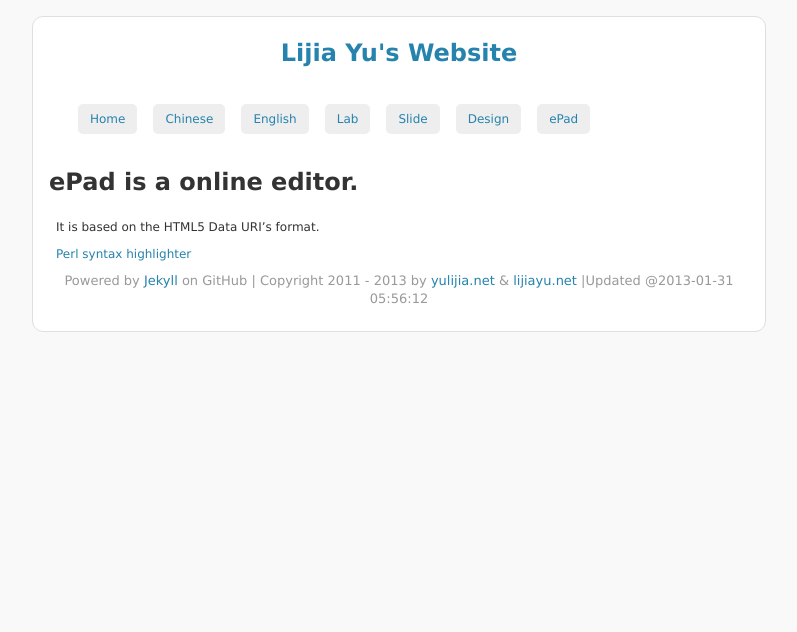
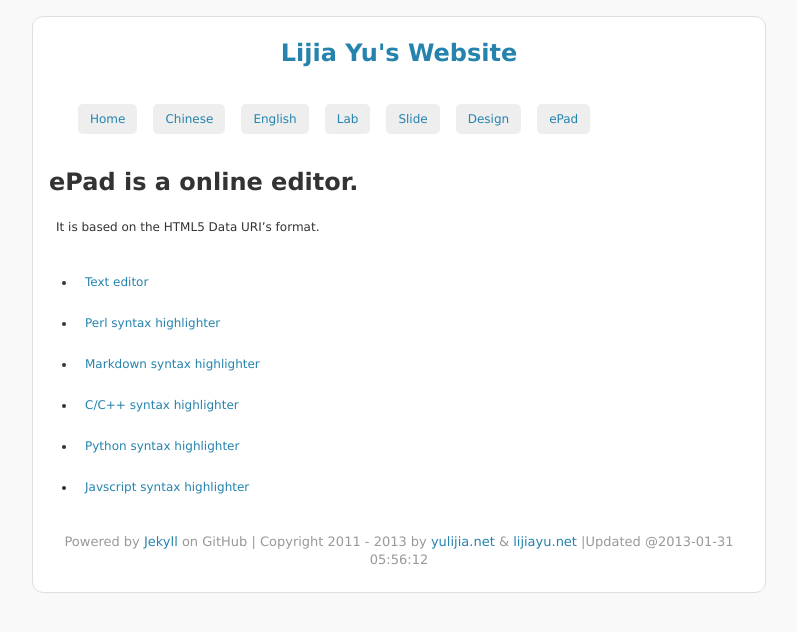
Before and after one commit to yulijia/yulijia.github.io, a Jekyll site: the page built from ePad/index.md, in a window 1280 px wide. Shown: the top 632 px of the page, without its empty margins (241-1038 px from the left). Built offline with Jekyll 4.4.1, drawn with Linux system fonts in a browser that asks for light colours; Markdown is read by kramdown in place of the engine named in the settings.

Commit message:
add html

```diff
--- /dev/null
+++ b/ePad/eText.html
@@ -0,0 +1 @@
+<body contenteditable style="font-size:2rem;line-height:1.4;max-width:60rem;margin:0 auto;padding:4rem;">
--- a/ePad/index.md
+++ b/ePad/index.md
@@ -7,4 +7,14 @@ avatar: yes
 
 It is based on the HTML5 Data URI's format.
 
-[Perl syntax highlighter](http://yulijia.net/ePad/ePerl.html "ePerl")
+- [Text editor](http://yulijia.net/ePad/eText.html "eText")
+
+- [Perl syntax highlighter](http://yulijia.net/ePad/ePerl.html "ePerl")
+
+- [Markdown syntax highlighter](http://yulijia.net/ePad/eMarkdown.html "eMarkdown")
+
+- [C/C++ syntax highlighter](http://yulijia.net/ePad/eCpp.html "eCpp")
+
+- [Python syntax highlighter](http://yulijia.net/ePad/ePthon.html "ePython")
+
+- [Javscript syntax highlighter](http://yulijia.net/ePad/eJavascript.html "eJavascript")
```
Also changed, not shown: ePad/eCpp.html (added, +15 -0 lines), ePad/eJavascript.html (added, +15 -0 lines), ePad/eMarkdown.html (added, +15 -0 lines), ePad/ePython.html (added, +15 -0 lines).
